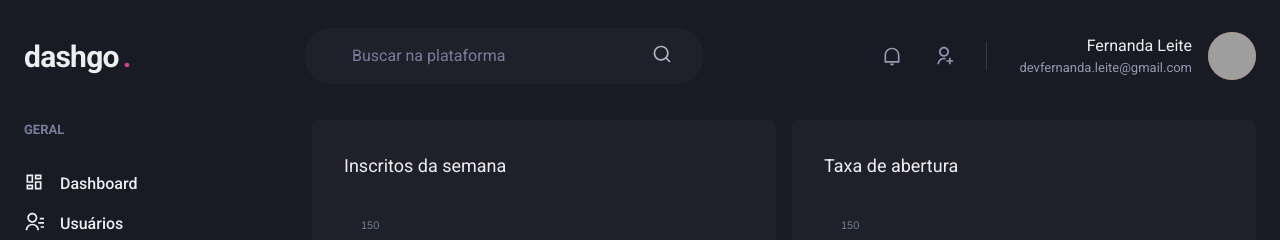
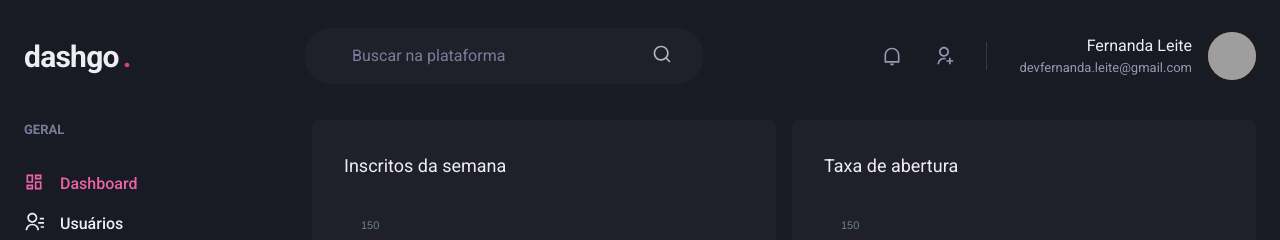
Before and after one commit to Fekleite/dashgo, a Next.js app: page /dashboard in a window 1280 px wide. Shown: the top 240 px of the page. Built offline with nearby package versions, Linux system fonts and the light colour scheme; grey boxes are pictures that could not be loaded.

Commit message:
feat: navigation flow

```diff
--- /dev/null
+++ b/src/components/ActiveLink.tsx
@@ -0,0 +1,32 @@
+import Link, { LinkProps } from 'next/link'
+import { useRouter } from 'next/router';
+import { ReactElement, cloneElement } from 'react'
+
+interface ActiveLinkProps extends LinkProps {
+  children: ReactElement;
+  shouldMatchExactHref?: boolean;
+}
+
+export function ActiveLink({children, shouldMatchExactHref = false, ...rest}: ActiveLinkProps) {
+  const { asPath } = useRouter()
+
+  let isActive = false
+
+  if(shouldMatchExactHref && (asPath === rest.href || asPath === rest.as)) {
+    isActive = true
+  }
+
+  if(!shouldMatchExactHref &&
+    (asPath.startsWith(String(rest.href)) ||
+     asPath.startsWith(String(rest.as)))) {
+    isActive = true
+  }
+
+  return (
+    <Link {...rest}>
+      {cloneElement(children, {
+        color: isActive ? 'pink.400' : 'gray.50'
+      })}
+    </Link>
+  )
+}
--- a/src/components/Sidebar/NavLink.tsx
+++ b/src/components/Sidebar/NavLink.tsx
@@ -1,16 +1,21 @@
 import { ElementType } from "react";
-import { Text, Link, Icon, LinkProps } from "@chakra-ui/react";
+import { Text, Link as ChakraLink, Icon, LinkProps } from "@chakra-ui/react";
+
+import { ActiveLink } from "../ActiveLink";
 
 interface NavLinkProps extends LinkProps{
   icon: ElementType;
   children: string;
+  href: string;
 }
 
-export function NavLink({ icon, children, ...rest}: NavLinkProps) {
+export function NavLink({ icon, children, href, ...rest}: NavLinkProps) {
   return(
-    <Link display='flex' align='center' {...rest}>
-      <Icon as={icon} fontSize='20' />
-      <Text ml='4' fontWeight='medium'>{children}</Text>
-    </Link>
+    <ActiveLink href={href} passHref>
+      <ChakraLink display='flex' align='center' {...rest}>
+        <Icon as={icon} fontSize='20' />
+        <Text ml='4' fontWeight='medium'>{children}</Text>
+      </ChakraLink>
+    </ActiveLink>
   )
 }
--- a/src/components/Sidebar/SidebarNav.tsx
+++ b/src/components/Sidebar/SidebarNav.tsx
@@ -8,13 +8,13 @@
   return (
     <Stack spacing='12' align='flex-start'>
       <NavSection title='GERAL'>
-        <NavLink icon={RiDashboardLine}>Dashboard</NavLink>
-        <NavLink icon={RiContactsLine}>Usuários</NavLink>
+        <NavLink icon={RiDashboardLine} href='/dashboard'>Dashboard</NavLink>
+        <NavLink icon={RiContactsLine} href='/users'>Usuários</NavLink>
       </NavSection>
 
       <NavSection title='AUTOMAÇÃO'>
-        <NavLink icon={RiInputMethodLine}>Formulários</NavLink>
-        <NavLink icon={RiGitMergeLine}>Automação</NavLink>
+        <NavLink icon={RiInputMethodLine} href='/forms'>Formulários</NavLink>
+        <NavLink icon={RiGitMergeLine} href='/automation'>Automação</NavLink>
       </NavSection>
     </Stack>
   )
--- a/src/pages/users/create.tsx
+++ b/src/pages/users/create.tsx
@@ -1,4 +1,5 @@
 import { Box, Button, Divider, Flex, Heading, HStack, SimpleGrid, VStack } from '@chakra-ui/react'
+import Link from 'next/link'
 
 import { Header } from '../../components/Header';
 import { Sidebar } from '../../components/Sidebar';
@@ -39,7 +40,9 @@
 
           <Flex mt='8' justify='flex-end'>
             <HStack spacing='4'>
-              <Button colorScheme='whiteAlpha'>Cancelar</Button>
+              <Link href='/users' passHref>
+                <Button as='a' colorScheme='whiteAlpha'>Cancelar</Button>
+              </Link>
               <Button colorScheme='pink'>Salvar</Button>
             </HStack>
           </Flex>
--- a/src/pages/users/index.tsx
+++ b/src/pages/users/index.tsx
@@ -1,5 +1,6 @@
 import { Box, Button, Flex, Heading, Icon, Table, Th, Thead, Tr, Checkbox, Tbody, Td, Text, useBreakpointValue } from '@chakra-ui/react'
-import { RiAddLine, RiPencilLine } from 'react-icons/ri';
+import { RiAddLine } from 'react-icons/ri';
+import Link from 'next/link'
 
 import { Header } from '../../components/Header';
 import { Pagination } from '../../components/Pagination';
@@ -22,6 +23,7 @@
           <Flex mb='8' justify='space-between' align='center'>
             <Heading size='lg' fontWeight='normal'>Usuários</Heading>
 
+            <Link href='/users/create' passHref>
               <Button
                 as='a'
                 size='sm'
@@ -31,6 +33,7 @@
               >
                 Criar novo
               </Button>
+            </Link>
           </Flex>
 
           <Table colorScheme='whiteAlpha'>
```
Lines whose indentation alone changed are shown as unchanged.
